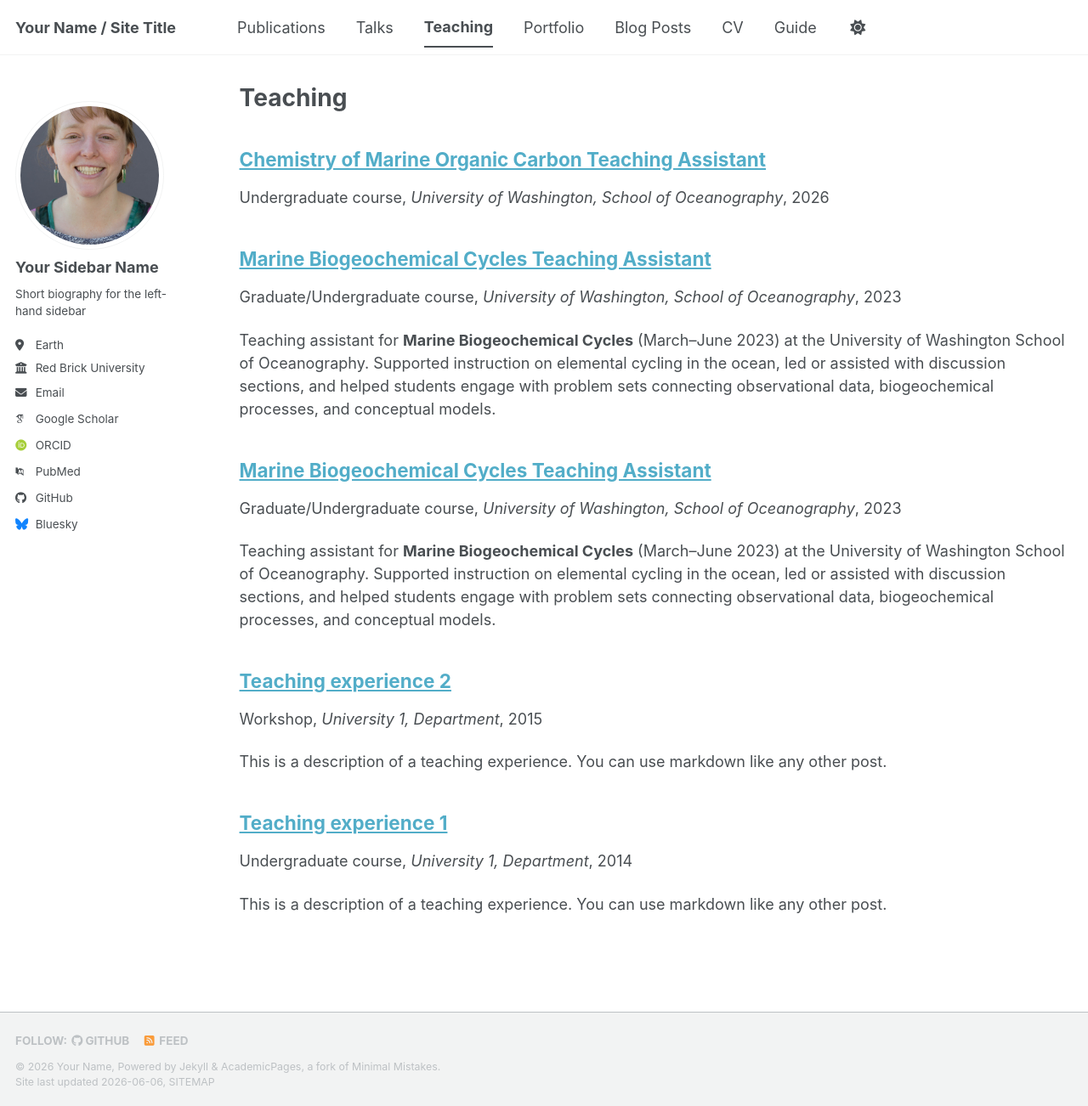
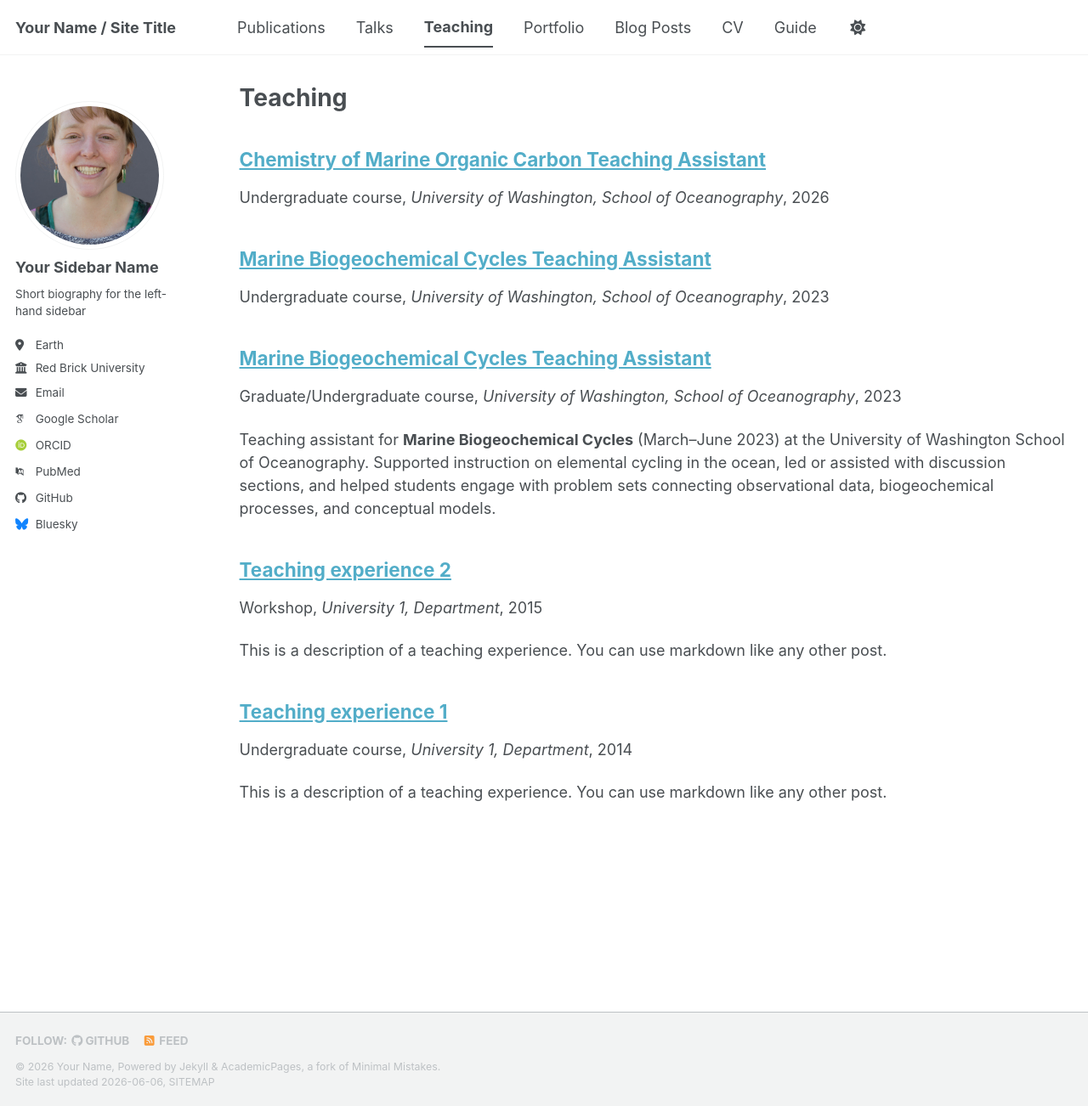
Before and after one commit to elainathomas/ElainaThomas.github.io, a Jekyll site: the page built from _pages/teaching.html, in a window 1280 px wide and 1302 px high. Shown: the whole window at 85% size. Built offline with Jekyll 4.4.1, drawn with Linux system fonts in a browser that asks for light colours; some web fonts are replaced; a script bundle is joined from its source files by our own code; library files that are not in the unit come from our copies.

Commit message:
Update Teaching2.md

```diff
--- a/_teaching/Teaching2.md
+++ b/_teaching/Teaching2.md
@@ -1,11 +1,7 @@
 ---
 title: Marine Biogeochemical Cycles Teaching Assistant
-collection: teaching
-type: Graduate/Undergraduate course
-permalink: /teaching/2023-spring-marine-biogeochemical-cycles-ta
+type: Undergraduate course
 venue: University of Washington, School of Oceanography
-date: 2023-03-01
+date: March–June 2023
 location: Seattle, WA, USA
 ---
-
-Teaching assistant for **Marine Biogeochemical Cycles** (March–June 2023) at the University of Washington School of Oceanography. Supported instruction on elemental cycling in the ocean, led or assisted with discussion sections, and helped students engage with problem sets connecting observational data, biogeochemical processes, and conceptual models.
```
